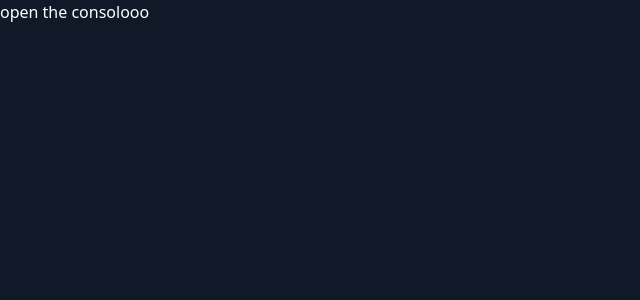
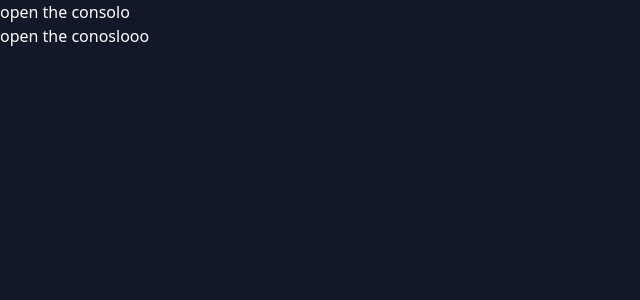
Before and after one commit to aligorgin/JS-yard, a Next.js app: page / in a window 1280 px wide. Shown: the top 300 px of the page, without its empty margins (0-640 px from the left). Built offline with nearby package versions, Linux system fonts and the light colour scheme.

Commit message:
we back with odd and smallest number

```diff
--- /dev/null
+++ b/src/algorithms/OddEven.tsx
@@ -0,0 +1,15 @@
+export default function OddEven() {
+
+
+    const isEven = (n: number) => {
+        return n % 2 === 0; // O(1)
+    }
+
+    console.log(isEven(443532452345623452345234523452345));
+
+    return (
+        <div>
+            open the conoslooo
+        </div>
+    )
+}
--- a/src/algorithms/Prime.tsx
+++ b/src/algorithms/Prime.tsx
@@ -20,9 +20,6 @@ export default function Prime() {
     }
 
 
-    console.log(isPrime(45345233))
-
-
     return (
         <div>
             open the consolooo
--- /dev/null
+++ b/src/algorithms/SmallestNumber.tsx
@@ -0,0 +1,18 @@
+export default function SmallestNumber() {
+
+    const getMin = (numbers: number[]) => {
+        let currentMin = numbers[0]
+        for (const num of numbers) { // O(n)
+            if (num < currentMin) {
+                currentMin = num
+            }
+        }
+        return currentMin;
+    }
+
+    return (
+        <div>
+            open the consolo
+        </div>
+    )
+}
--- a/src/algorithms/SumUp.tsx
+++ b/src/algorithms/SumUp.tsx
@@ -8,11 +8,6 @@ export default function SumUp() {
     //     return result;
     // }
 
-    const sumDown = (n: number) => {
-        return (n / 2) * (1 + n); //o(1)
-    }
-    console.log(sumDown(3))
-
     // const sumTheseNumbers = (numbers: []) => {
     //     let result = 0;
     //     for (const number of numbers) {
@@ -21,9 +16,16 @@ export default function SumUp() {
     //     return result;
     // }
 
+
+    const sumDown = (n: number) => {
+        return (n / 2) * (1 + n); //o(1)
+    }
+
+
     const sumTheseNumbers = (numbers: []) => {
         return numbers.reduce((sum, curNum) => sum + curNum, 0)
     }
+
 
     return (
         <div>
--- a/src/ui/App.tsx
+++ b/src/ui/App.tsx
@@ -2,6 +2,8 @@ import Parse from "../algorithms/Parse";
 import SumUp from "../algorithms/SumUp";
 import Fibonacci from "../algorithms/Fibonacci";
 import Prime from "../algorithms/Prime";
+import SmallestNumber from "../algorithms/SmallestNumber";
+import OddEven from "../algorithms/OddEven";
 
 export default function App(){
     return(
@@ -9,7 +11,9 @@ export default function App(){
             {/*<Parse/>*/}
             {/*<SumUp/>*/}
             {/*<Fibonacci/>*/}
-            <Prime/>
+            {/*<Prime/>*/}
+            <SmallestNumber/>
+            <OddEven/>
         </div>
     )
 }
```
